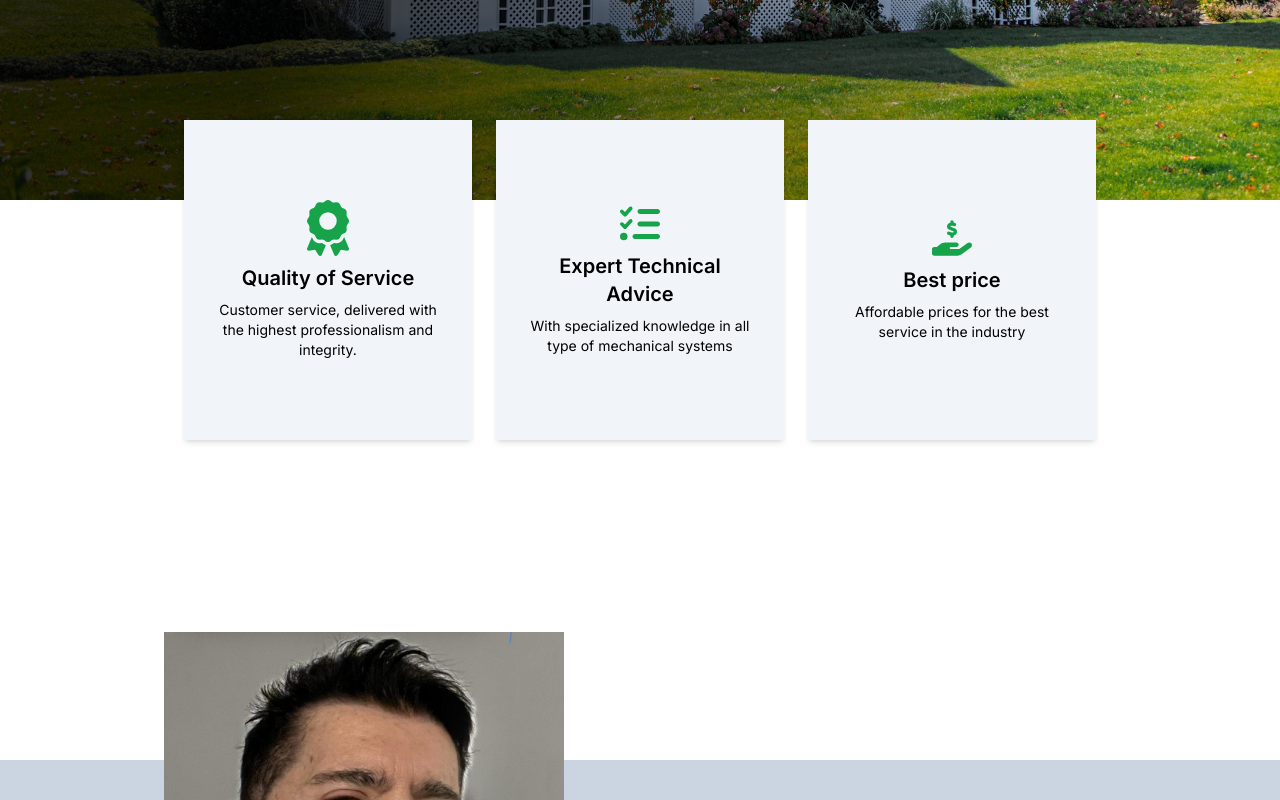
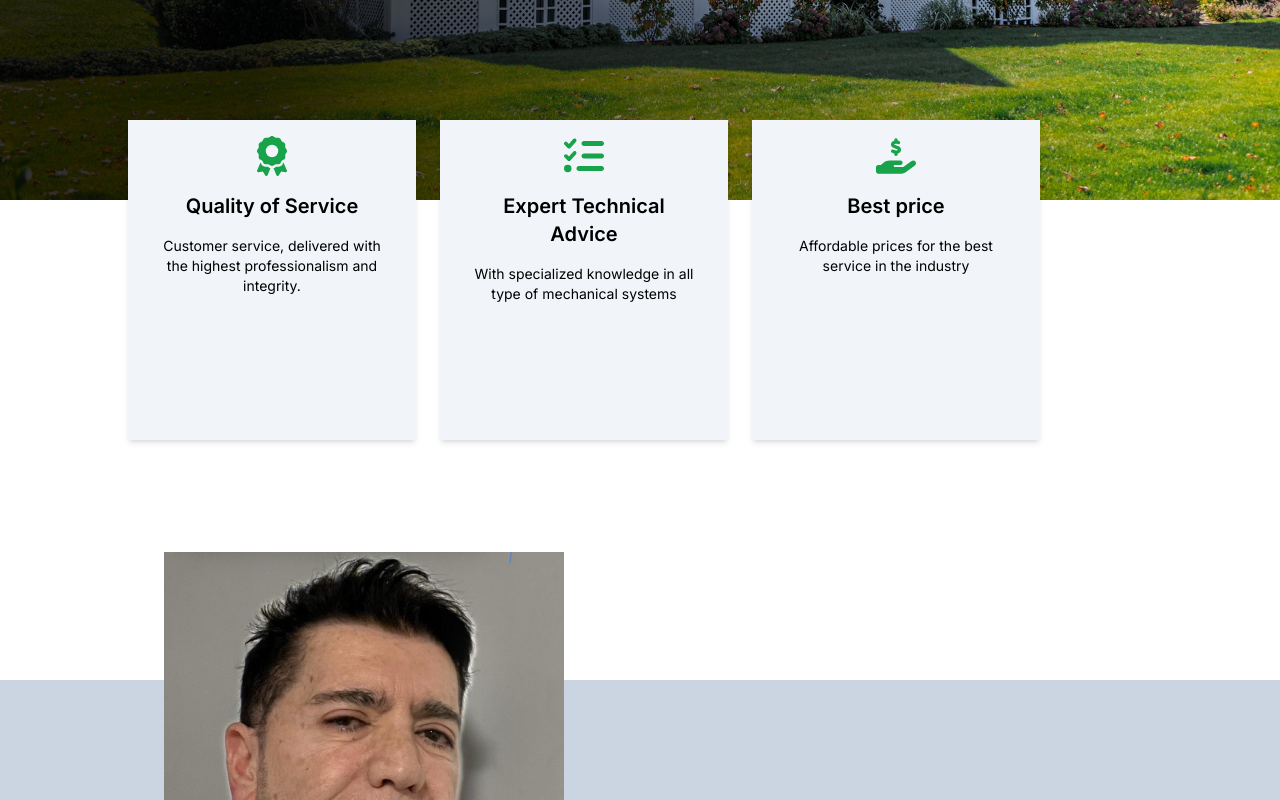
Before and after one commit to andres-ldr/ben-home-inspector, a Next.js app: page / in a window 1280 px wide. Shown: the part 600-1400 px from the top of the page. Built offline with nearby package versions, Linux system fonts and the light colour scheme.

Commit message:
edit: improve sizes cards and titles

```diff
--- a/src/app/page.tsx
+++ b/src/app/page.tsx
@@ -8,46 +8,52 @@ const Home = () => {
     <main>
       <Hero />
       <section
-        className='max-w-[80%] mx-auto sm:h-[35rem] flex flex-col sm:flex-row justify-center gap-6 max-sm:py-24
+        className='max-w-[80%] mx-auto sm:h-[30rem] flex flex-col sm:flex-row justify-start items-center sm:items-start gap-6 py-24
       '
       >
-        <div className='bg-slate-100 w-full sm:w-72 h-80 sm:-translate-y-20 flex flex-col justify-center items-center py-4 px-8 gap-2 shadow-md text-center'>
+        <div className='bg-slate-100 sm:w-72 sm:h-80 sm:-translate-y-44 flex flex-col justify-start items-center py-4 px-8 gap-4 shadow-md text-center'>
+          <div className='w-10 h-10'>
             <svg
               xmlns='http://www.w3.org/2000/svg'
               viewBox='0 0 384 512'
-            className='fill-green-600 w-14 h-14'
+              className='fill-green-600 object-cover w-full h-full'
             >
               <path d='M173.8 5.5c11-7.3 25.4-7.3 36.4 0L228 17.2c6 3.9 13 5.8 20.1 5.4l21.3-1.3c13.2-.8 25.6 6.4 31.5 18.2l9.6 19.1c3.2 6.4 8.4 11.5 14.7 14.7L344.5 83c11.8 5.9 19 18.3 18.2 31.5l-1.3 21.3c-.4 7.1 1.5 14.2 5.4 20.1l11.8 17.8c7.3 11 7.3 25.4 0 36.4L366.8 228c-3.9 6-5.8 13-5.4 20.1l1.3 21.3c.8 13.2-6.4 25.6-18.2 31.5l-19.1 9.6c-6.4 3.2-11.5 8.4-14.7 14.7L301 344.5c-5.9 11.8-18.3 19-31.5 18.2l-21.3-1.3c-7.1-.4-14.2 1.5-20.1 5.4l-17.8 11.8c-11 7.3-25.4 7.3-36.4 0L156 366.8c-6-3.9-13-5.8-20.1-5.4l-21.3 1.3c-13.2 .8-25.6-6.4-31.5-18.2l-9.6-19.1c-3.2-6.4-8.4-11.5-14.7-14.7L39.5 301c-11.8-5.9-19-18.3-18.2-31.5l1.3-21.3c.4-7.1-1.5-14.2-5.4-20.1L5.5 210.2c-7.3-11-7.3-25.4 0-36.4L17.2 156c3.9-6 5.8-13 5.4-20.1l-1.3-21.3c-.8-13.2 6.4-25.6 18.2-31.5l19.1-9.6C65 70.2 70.2 65 73.4 58.6L83 39.5c5.9-11.8 18.3-19 31.5-18.2l21.3 1.3c7.1 .4 14.2-1.5 20.1-5.4L173.8 5.5zM272 192a80 80 0 1 0 -160 0 80 80 0 1 0 160 0zM1.3 441.8L44.4 339.3c.2 .1 .3 .2 .4 .4l9.6 19.1c11.7 23.2 36 37.3 62 35.8l21.3-1.3c.2 0 .5 0 .7 .2l17.8 11.8c5.1 3.3 10.5 5.9 16.1 7.7l-37.6 89.3c-2.3 5.5-7.4 9.2-13.3 9.7s-11.6-2.2-14.8-7.2L74.4 455.5l-56.1 8.3c-5.7 .8-11.4-1.5-15-6s-4.3-10.7-2.1-16zm248 60.4L211.7 413c5.6-1.8 11-4.3 16.1-7.7l17.8-11.8c.2-.1 .4-.2 .7-.2l21.3 1.3c26 1.5 50.3-12.6 62-35.8l9.6-19.1c.1-.2 .2-.3 .4-.4l43.2 102.5c2.2 5.3 1.4 11.4-2.1 16s-9.3 6.9-15 6l-56.1-8.3-32.2 49.2c-3.2 5-8.9 7.7-14.8 7.2s-11-4.3-13.3-9.7z' />
             </svg>
+          </div>
           <span className='text-xl font-semibold'>Quality of Service</span>
           <p className='text-sm'>
             Customer service, delivered with the highest professionalism and
             integrity.
           </p>
         </div>
-        <div className='bg-slate-100 w-full sm:w-72 h-80 sm:-translate-y-20 flex flex-col justify-center items-center py-4 px-8 gap-2 shadow-md text-center'>
+         <div className='bg-slate-100 sm:w-72 sm:h-80 sm:-translate-y-44 flex flex-col justify-start items-center py-4 px-8 gap-4 shadow-md text-center'>
+          <div className='w-10 h-10'>
             <svg
               xmlns='http://www.w3.org/2000/svg'
               viewBox='0 0 512 512'
-            className='w-10 h-10 fill-green-600'
+              className='fill-green-600 w-full h-full object-cover'
             >
               <path d='M152.1 38.2c9.9 8.9 10.7 24 1.8 33.9l-72 80c-4.4 4.9-10.6 7.8-17.2 7.9s-12.9-2.4-17.6-7L7 113C-2.3 103.6-2.3 88.4 7 79s24.6-9.4 33.9 0l22.1 22.1 55.1-61.2c8.9-9.9 24-10.7 33.9-1.8zm0 160c9.9 8.9 10.7 24 1.8 33.9l-72 80c-4.4 4.9-10.6 7.8-17.2 7.9s-12.9-2.4-17.6-7L7 273c-9.4-9.4-9.4-24.6 0-33.9s24.6-9.4 33.9 0l22.1 22.1 55.1-61.2c8.9-9.9 24-10.7 33.9-1.8zM224 96c0-17.7 14.3-32 32-32H480c17.7 0 32 14.3 32 32s-14.3 32-32 32H256c-17.7 0-32-14.3-32-32zm0 160c0-17.7 14.3-32 32-32H480c17.7 0 32 14.3 32 32s-14.3 32-32 32H256c-17.7 0-32-14.3-32-32zM160 416c0-17.7 14.3-32 32-32H480c17.7 0 32 14.3 32 32s-14.3 32-32 32H192c-17.7 0-32-14.3-32-32zM48 368a48 48 0 1 1 0 96 48 48 0 1 1 0-96z' />
             </svg>
+          </div>
           <span className='text-xl font-semibold'>Expert Technical Advice</span>
           <p className='text-sm'>
             With specialized knowledge in all type of mechanical systems
           </p>
         </div>
-        <div className='bg-slate-100 w-full sm:w-72 h-80 sm:-translate-y-20 flex flex-col justify-center items-center py-4 px-8 gap-2 shadow-md'>
+        <div className='bg-slate-100 sm:w-72 sm:h-80 sm:-translate-y-44 flex flex-col justify-start items-center py-4 px-8 gap-4 shadow-md text-center'>
+          <div className='w-10 h-10'>
             <svg
               xmlns='http://www.w3.org/2000/svg'
               viewBox='0 0 576 512'
-            className='w-10 h-10 fill-green-600'
+              className='w-full h-full object-cover fill-green-600 '
             >
               <path d='M312 24V34.5c6.4 1.2 12.6 2.7 18.2 4.2c12.8 3.4 20.4 16.6 17 29.4s-16.6 20.4-29.4 17c-10.9-2.9-21.1-4.9-30.2-5c-7.3-.1-14.7 1.7-19.4 4.4c-2.1 1.3-3.1 2.4-3.5 3c-.3 .5-.7 1.2-.7 2.8c0 .3 0 .5 0 .6c.2 .2 .9 1.2 3.3 2.6c5.8 3.5 14.4 6.2 27.4 10.1l.9 .3c11.1 3.3 25.9 7.8 37.9 15.3c13.7 8.6 26.1 22.9 26.4 44.9c.3 22.5-11.4 38.9-26.7 48.5c-6.7 4.1-13.9 7-21.3 8.8V232c0 13.3-10.7 24-24 24s-24-10.7-24-24V220.6c-9.5-2.3-18.2-5.3-25.6-7.8c-2.1-.7-4.1-1.4-6-2c-12.6-4.2-19.4-17.8-15.2-30.4s17.8-19.4 30.4-15.2c2.6 .9 5 1.7 7.3 2.5c13.6 4.6 23.4 7.9 33.9 8.3c8 .3 15.1-1.6 19.2-4.1c1.9-1.2 2.8-2.2 3.2-2.9c.4-.6 .9-1.8 .8-4.1l0-.2c0-1 0-2.1-4-4.6c-5.7-3.6-14.3-6.4-27.1-10.3l-1.9-.6c-10.8-3.2-25-7.5-36.4-14.4c-13.5-8.1-26.5-22-26.6-44.1c-.1-22.9 12.9-38.6 27.7-47.4c6.4-3.8 13.3-6.4 20.2-8.2V24c0-13.3 10.7-24 24-24s24 10.7 24 24zM568.2 336.3c13.1 17.8 9.3 42.8-8.5 55.9L433.1 485.5c-23.4 17.2-51.6 26.5-80.7 26.5H192 32c-17.7 0-32-14.3-32-32V416c0-17.7 14.3-32 32-32H68.8l44.9-36c22.7-18.2 50.9-28 80-28H272h16 64c17.7 0 32 14.3 32 32s-14.3 32-32 32H288 272c-8.8 0-16 7.2-16 16s7.2 16 16 16H392.6l119.7-88.2c17.8-13.1 42.8-9.3 55.9 8.5zM193.6 384l0 0-.9 0c.3 0 .6 0 .9 0z' />
             </svg>
+          </div>
           <span className='text-xl font-semibold'>Best price</span>
-          <p className='text-sm text-center'>
+          <p className='text-sm '>
             Affordable prices for the best service in the industry
           </p>
         </div>
@@ -103,12 +109,12 @@ const Home = () => {
           <h2 className='text-5xl font-bold'>Our Services</h2>
         </div>
         <div className='flex flex-col md:flex-row justify-center gap-10'>
-          <div className='md:w-80 md:h-80'>
+          <div className='h-60 md:w-80 md:h-80'>
             <Image
               src='/condo1.jpg'
               alt='townhouse'
-              width={400}
-              height={400}
+              width={200}
+              height={200}
               className='shadow-xl h-full w-full object-cover'
             />
           </div>
@@ -170,7 +176,7 @@ const Home = () => {
           </div>
         </div>
         <div className='flex flex-col md:flex-row justify-center gap-10'>
-        <div className='w-full h-80 md:hidden'>
+          <div className='w-full h-60 md:hidden'>
             <Image
               src='/townhouse1.jpg'
               alt='townhouse-inspection'
@@ -256,7 +262,7 @@ const Home = () => {
           </div>
         </div>
         <div className='flex flex-col md:flex-row justify-center gap-10'>
-          <div className='md:w-80 md:h-80'>
+          <div className='h-60 md:w-80 md:h-80'>
             <Image
               src='/home.jpg'
               alt='house-inspection'
@@ -339,13 +345,13 @@ const Home = () => {
         </div>
       </section>
       <section className='bg-cityView bg-center bg-no-repeat bg-cover h-[35rem] flex justify-center items-center'>
-        <span className='text-2xl md:text-4xl text-slate-100 font-semibold md:w-1/2 text-center'>
+        <span className='max-w-[80%] mx-auto text-2xl md:text-4xl text-slate-100 font-semibold md:w-1/2 text-center'>
           Rely on our thorough inspections to reveal all aspects, guaranteeing
           confidence in your forthcoming home purchase
         </span>
       </section>
       <section id='contact' className='py-24 max-w-[80%] mx-auto'>
-        <div className='md:w-[55rem] mx-auto md:h-96 bg-slate-100 shadow-2xl rounded-lg flex'>
+        <div className='lg:w-8/12 mx-auto md:h-96 bg-slate-100 shadow-2xl rounded-lg flex'>
           <div className='md:w-1/2 h-full hidden md:flex'>
             <Image
               src='/blueprint2.jpg'
--- a/src/components/Footer.tsx
+++ b/src/components/Footer.tsx
@@ -6,9 +6,11 @@ const Footer = () => {
     <footer className='bg-slate-800 text-slate-100'>
       <div className='max-w-[80%] mx-auto py-24 flex flex-col justify-between gap-5'>
         <div className='flex flex-col gap-4 md:flex-row xl:justify-evenly'>
-          <div className='flex flex-col gap-5'>
-            <Image src='/golden_logo.png' width={50} height={50} alt='logo' />
-            <span className='text-2xl font-semibold'>About Ben</span>
+          <div className='flex flex-col gap-5 md:w-1/4'>
+            <div className='flex items-center'>
+              <Image src='/golden_logo.png' width={50} height={50} alt='logo' />
+              <span className='text-2xl font-semibold'>About Ben</span>
+            </div>
             <p>
               We have helped hundreds of families across Vancouver area achieve
               the dream of homeownership, We have built a good name for
--- a/src/components/Table.tsx
+++ b/src/components/Table.tsx
@@ -19,7 +19,7 @@ const Table = async () => {
 
   return (
     <>
-      <table className='md:w-3/4'>
+      <table className='w-full'>
         <thead className='bg-slate-800 text-slate-100 text-sm md:text-xl'>
           <tr className=''>
             <th className='py-4'>Type of home</th>
```
Lines whose indentation alone changed are shown as unchanged.
